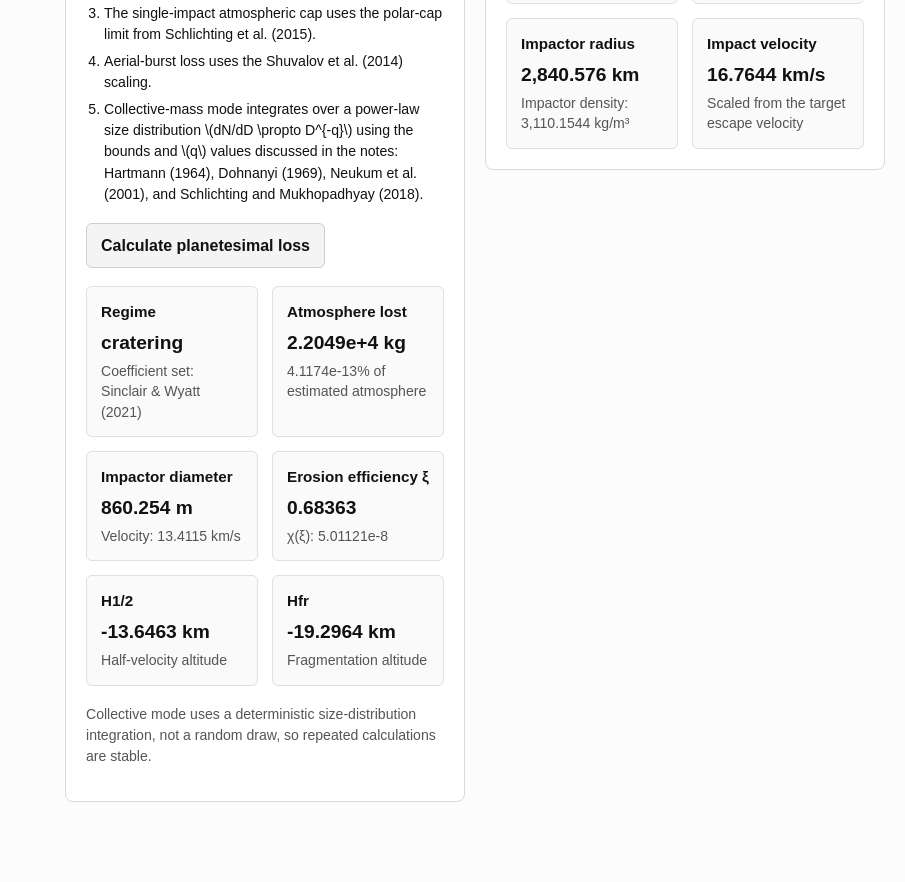
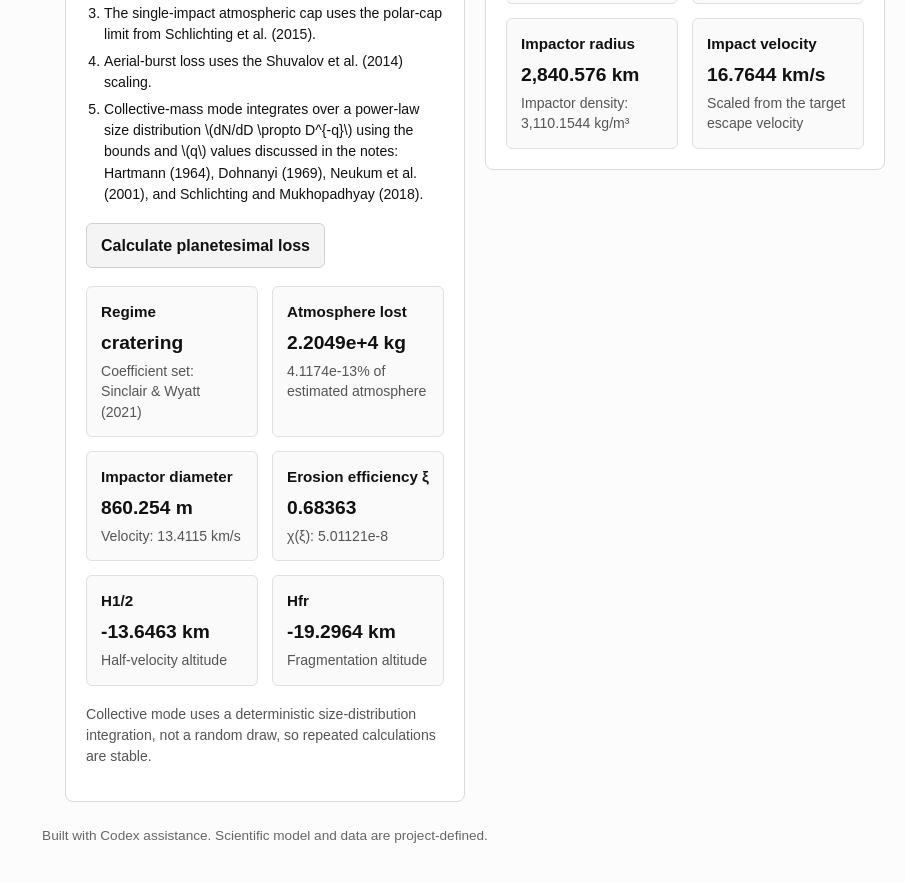
Before and after one commit to typhooneye/impact_erosion, a plain HTML site: page index.html in a window 1280 px wide. Shown: the part 708-1590 px from the top of the page, without its empty margins (375-1280 px from the left). Before the commit the page ends 1558 px from the top, so only its background shows below. Drawn offline with Linux system fonts and the light colour scheme.

Commit message:
add codex footer

```diff
--- a/index.html
+++ b/index.html
@@ -157,6 +157,10 @@
             <div id="giantResults" class="results"></div>
         </article>
       </section>
+
+      <footer class="site-footer">
+        Built with Codex assistance. Scientific model and data are project-defined.
+      </footer>
     </main>
 
     <script src="./app.js"></script>
--- a/styles.css
+++ b/styles.css
@@ -252,6 +252,14 @@ button:focus {
   margin-bottom: 6px;
 }
 
+.site-footer {
+  margin-top: 24px;
+  color: #666;
+  font-size: 0.85rem;
+  line-height: 1.5;
+  text-align: center;
+}
+
 @media (max-width: 960px) {
   .layout {
     grid-template-columns: 1fr;
```
Also changed, not shown: 1 other file.
